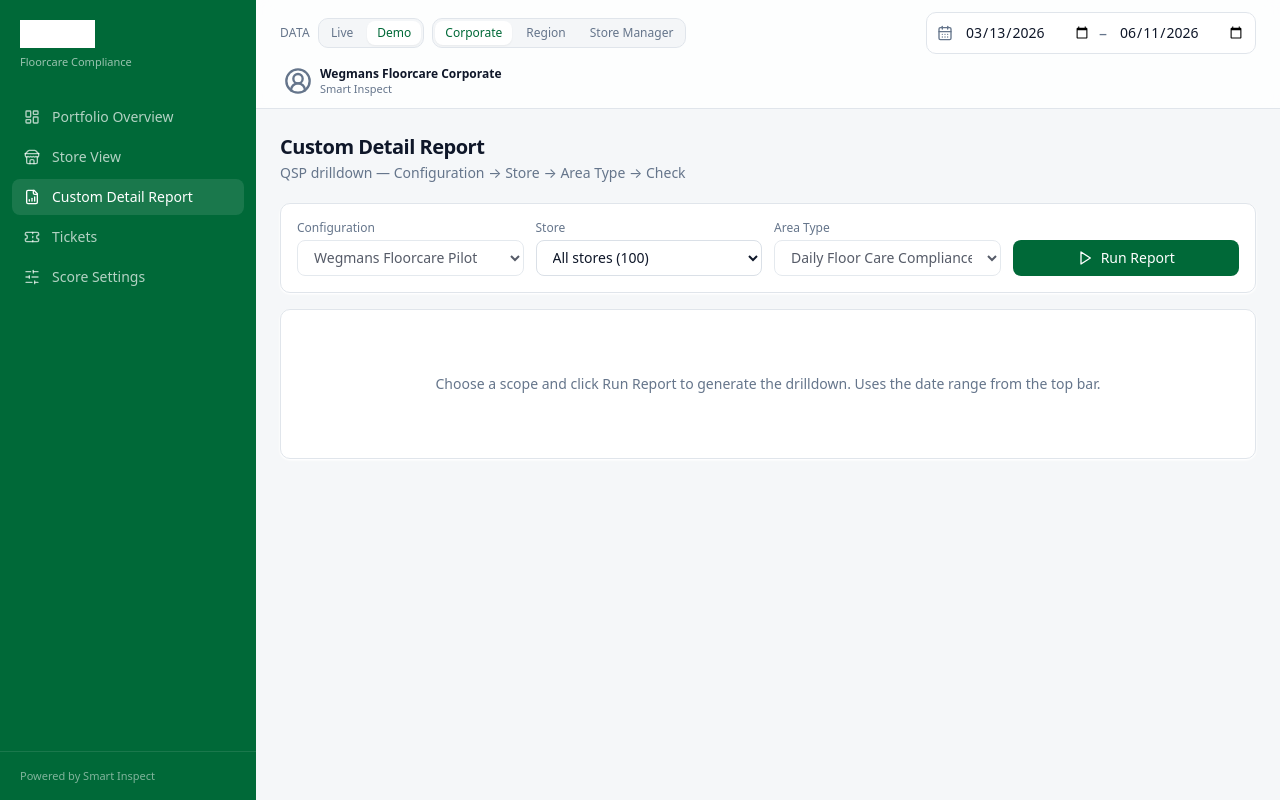
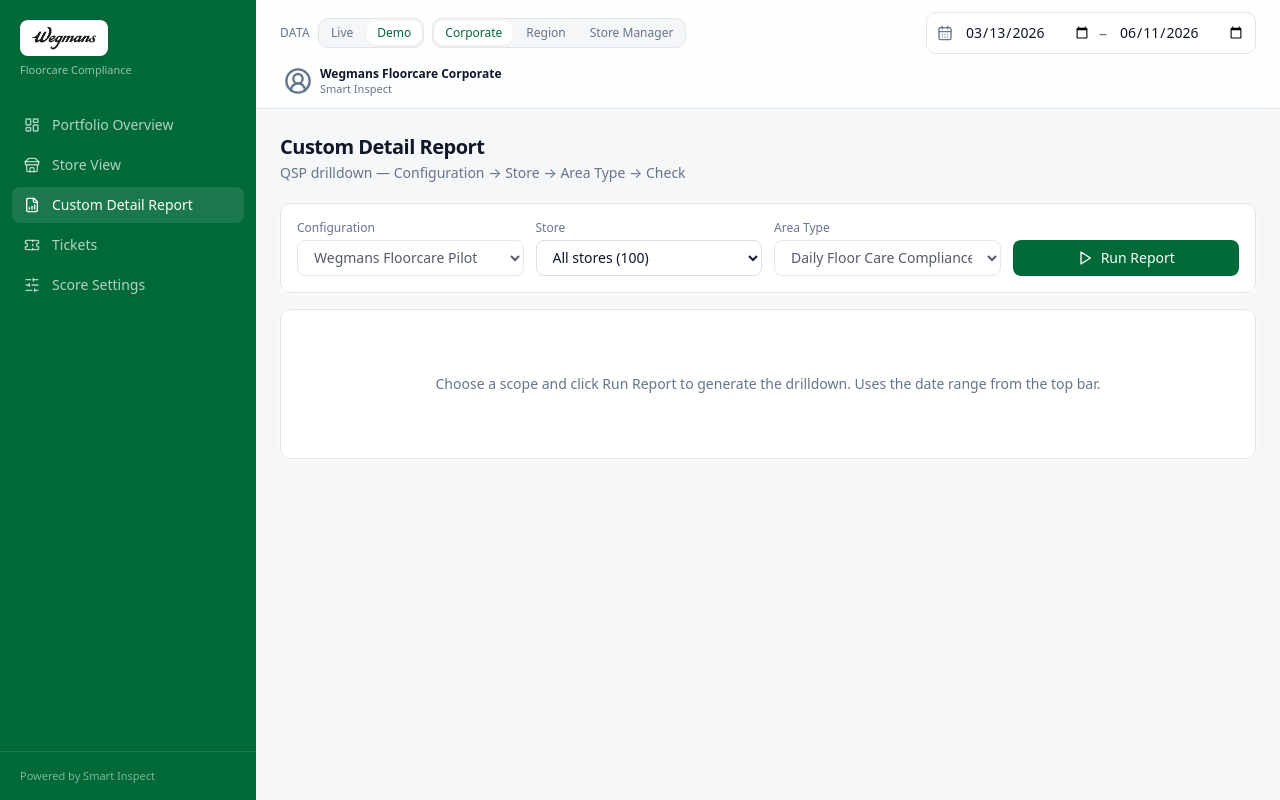
Before and after one commit to Stray26/Wegmans-floorcare-reporting, a React (Vite) app: page /report in a window 1280 px wide. Built offline with nearby package versions, Linux system fonts and the light colour scheme.

Commit message:
Show Wegmans logo on white chip (fix white-square invert)

```diff
--- a/src/components/layout/Sidebar.tsx
+++ b/src/components/layout/Sidebar.tsx
@@ -12,8 +12,9 @@
 
 /**
  * Wegmans wordmark. Renders the brand logo from /wegmans-logo.png (drop the
- * file in /public). The black wordmark is inverted to white for the green
- * sidebar. Falls back to a text wordmark if the image isn't present.
+ * file in /public). Shown on a white chip so it reads on the green sidebar and
+ * works whether the file has a transparent or white background. Falls back to a
+ * text wordmark if the image isn't present.
  */
 function BrandLogo() {
   const [ok, setOk] = useState(true);
@@ -23,13 +24,14 @@
     );
   }
   return (
-    <img
-      src="/wegmans-logo.png"
-      alt="Wegmans"
-      onError={() => setOk(false)}
-      className="h-7 w-auto"
-      style={{ filter: "brightness(0) invert(1)" }}
-    />
+    <span className="inline-flex items-center rounded-md bg-white px-3 py-1.5 shadow-sm">
+      <img
+        src="/wegmans-logo.png"
+        alt="Wegmans"
+        onError={() => setOk(false)}
+        className="h-6 w-auto"
+      />
+    </span>
   );
 }
 
```
